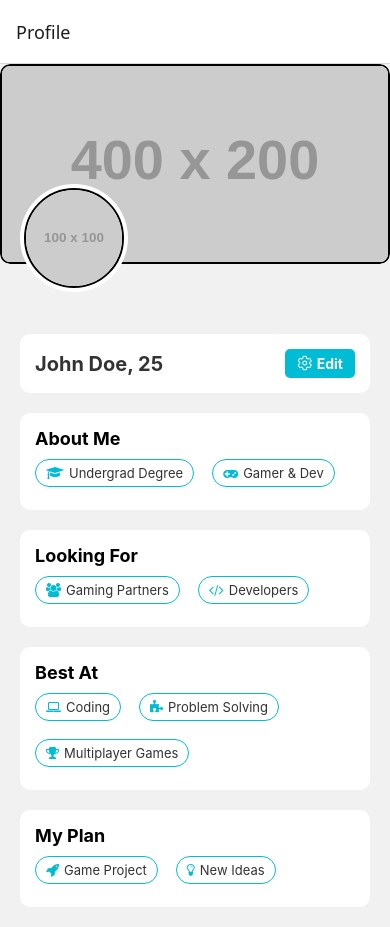
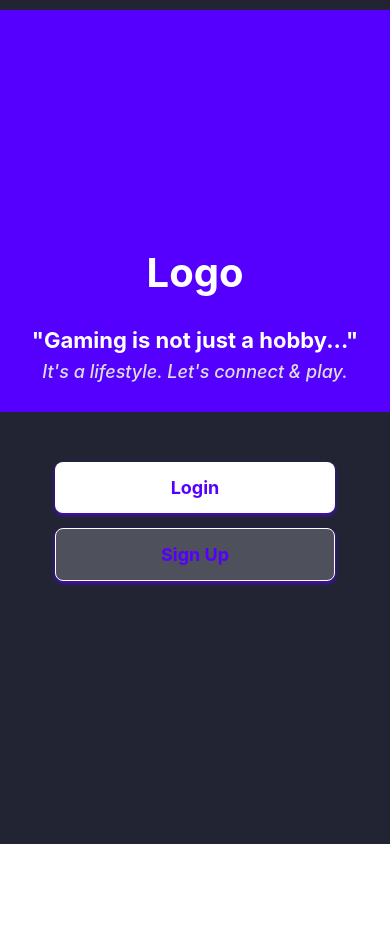
Before and after one commit to Shovon25657/KhelbaNaki_ReactAppV1, a React Native app: screen /Welcome in a window 390 px wide. After the commit the page ends 844 px from the top, so only its background shows below. Built offline with nearby package versions, Linux system fonts and the light colour scheme.

Commit message:
create welcome page

```diff
--- a/src/components/App.js
+++ b/src/components/App.js
@@ -1,21 +1,25 @@
 import React from 'react';
 import { NavigationContainer } from '@react-navigation/native';
 import { createStackNavigator } from '@react-navigation/stack';
+import WelcomePage from './screens/WelcomePage'; // Add this import
 import LoginPage from './screens/Loginpage';
 import HomeScreen from './screens/HomeScreen';
 import Registration from './screens/Registration';
 import ProfilePage from './screens/Profile';
 import EditProfile from './screens/EditProfile';
 
-
-
 const Stack = createStackNavigator();
-
 
 function App() {
   return (
     <NavigationContainer>
-      <Stack.Navigator initialRouteName="Profile">
+      <Stack.Navigator initialRouteName="Welcome">
+        {/* Welcome screen added as the first screen */}
+        <Stack.Screen
+          name="Welcome"
+          component={WelcomePage}
+          options={{ headerShown: false }} // Hides header for welcome screen
+        />
         <Stack.Screen name="Login" component={LoginPage} />
         <Stack.Screen name="Home" component={HomeScreen} />
         <Stack.Screen name="Profile" component={ProfilePage} />
--- /dev/null
+++ b/src/components/screens/WelcomePage.js
@@ -0,0 +1,139 @@
+import React from 'react';
+import { View, Text, TouchableOpacity, StyleSheet } from 'react-native';
+import { useNavigation } from '@react-navigation/native';
+
+const WelcomeScreen = () => {
+  const navigation = useNavigation();
+
+  return (
+    <View style={styles.container}>
+      {/* Gradient Background Simulation */}
+      <View style={styles.gradientTop} />
+      <View style={styles.gradientBottom} />
+
+      {/* Content Container */}
+      <View style={styles.content}>
+        {/* Logo Placeholder */}
+        <View style={styles.logoContainer}>
+          <Text style={styles.logoText}>Logo</Text>
+        </View>
+
+        {/* Gaming Motto */}
+        <View style={styles.mottoContainer}>
+          <Text style={styles.mottoLine1}>"Gaming is not just a hobby..."</Text>
+          <Text style={styles.mottoLine2}>It's a lifestyle. Let's connect & play.</Text>
+        </View>
+
+        {/* Buttons */}
+        <View style={styles.buttonContainer}>
+          <TouchableOpacity
+            style={styles.button}
+            onPress={() => navigation.navigate('Login')}
+          >
+            <Text style={styles.buttonText}>Login</Text>
+          </TouchableOpacity>
+
+          <TouchableOpacity
+            style={[styles.button, styles.signUpButton]}
+            onPress={() => navigation.navigate('Registration')}
+          >
+            <Text style={styles.buttonText}>Sign Up</Text>
+          </TouchableOpacity>
+        </View>
+      </View>
+    </View>
+  );
+};
+
+const styles = StyleSheet.create({
+  container: {
+    flex: 1,
+    position: 'relative',
+    backgroundColor: '#222433', // Fallback color
+  },
+  gradientTop: {
+    position: 'absolute',
+    top: 10,
+    left: 0,
+    right: 0,
+    height: '50%',
+    backgroundColor: '#5500FF',
+  },
+  gradientBottom: {
+    position: 'absolute',
+    bottom: 10,
+    left: 0,
+    right: 0,
+    height: '50%',
+    backgroundColor: '#222433',
+  },
+  content: {
+    flex: 1,
+    justifyContent: 'center',
+    alignItems: 'center',
+    padding: 20,
+    backgroundColor: 'transparent',
+  },
+  logoContainer: {
+    marginBottom: 30,
+  },
+  logoText: {
+    fontSize: 40,
+    fontWeight: 'bold',
+    color: '#FFFFFF',
+  },
+  mottoContainer: {
+    marginBottom: 50,
+    alignItems: 'center',
+  },
+  mottoLine1: {
+    fontSize: 22,
+    fontWeight: 'bold',
+    color: '#FFFFFF',
+    textAlign: 'center',
+    marginBottom: 8,
+    textShadowColor: 'rgba(85, 0, 255, 0.7)',
+    textShadowOffset: { width: 0, height: 0 },
+    textShadowRadius: 10,
+  },
+  mottoLine2: {
+    fontSize: 18,
+    fontWeight: '500',
+    color: '#DDDDDD',
+    textAlign: 'center',
+    fontStyle: 'italic',
+    textShadowColor: 'rgba(85, 0, 255, 0.5)',
+    textShadowOffset: { width: 0, height: 0 },
+    textShadowRadius: 5,
+  },
+  buttonContainer: {
+    width: '100%',
+    alignItems: 'center',
+    marginTop: 30,
+  },
+  button: {
+    width: '80%',
+    padding: 15,
+    borderRadius: 8,
+    backgroundColor: '#FFFFFF',
+    alignItems: 'center',
+    marginBottom: 15,
+    elevation: 5,
+    shadowColor: '#5500FF',
+    shadowOffset: { width: 0, height: 2 },
+    shadowOpacity: 0.8,
+    shadowRadius: 4,
+  },
+  signUpButton: {
+    backgroundColor: 'rgba(255, 255, 255, 0.2)',
+    borderWidth: 1,
+    borderColor: '#FFFFFF',
+  },
+  buttonText: {
+    color: '#5500FF',
+    fontSize: 18,
+    fontWeight: 'bold',
+  },
+});
+
+export default WelcomeScreen;
```
